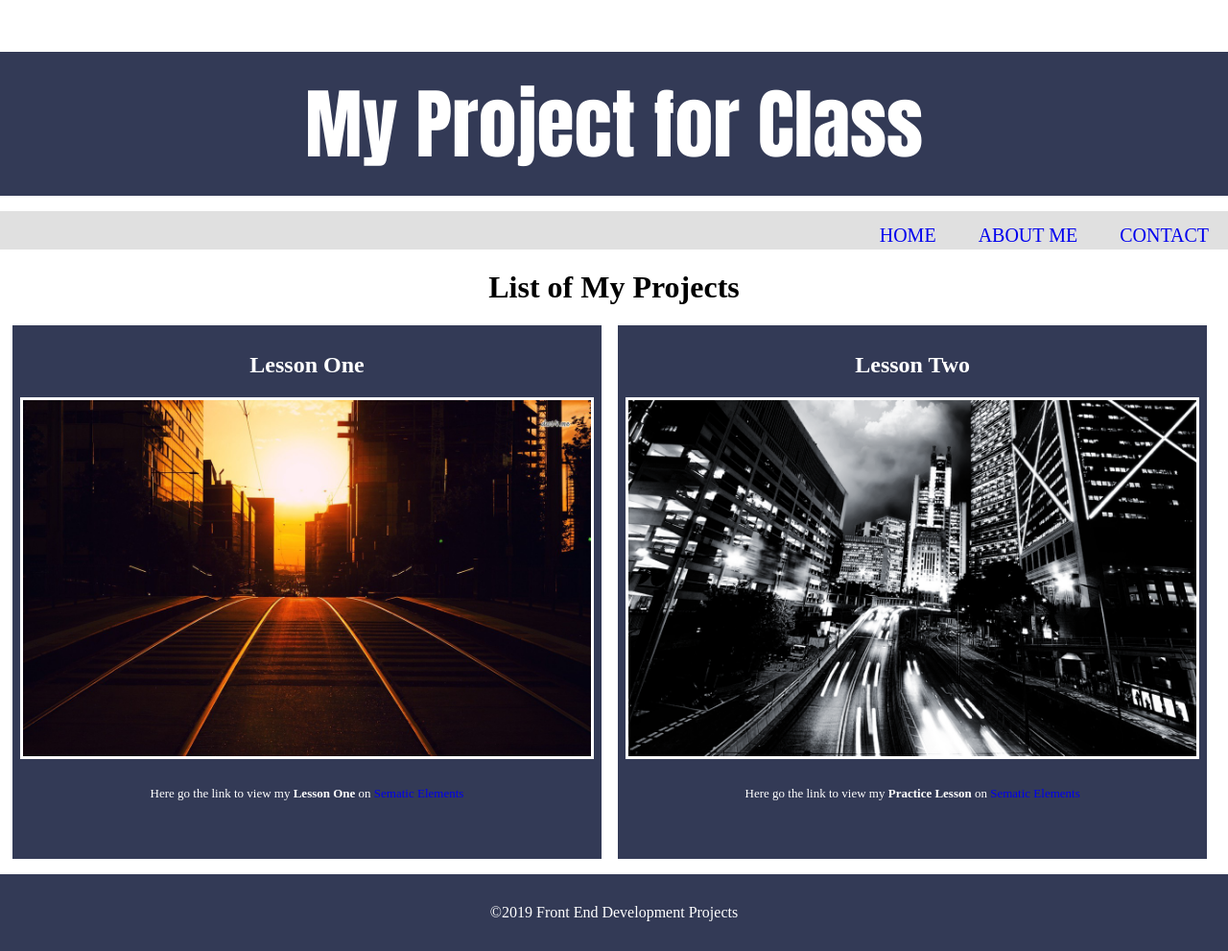
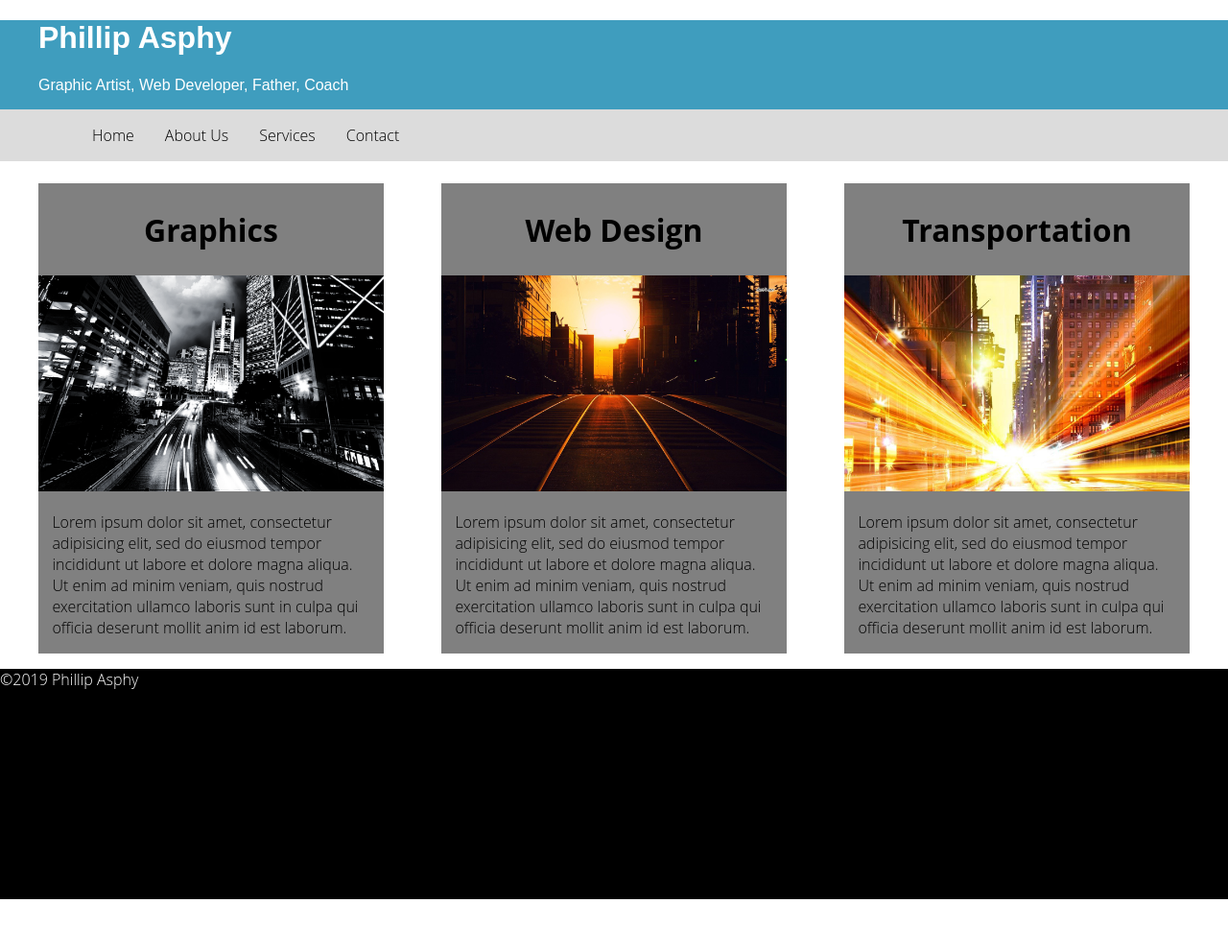
Before and after one commit to boone824/portfolio, a plain HTML site: page index.html in a window 1280 px wide. Shown: the whole page at 96% size. After the commit the page ends 937 px from the top, so only its background shows below. Drawn offline with Linux system fonts and the light colour scheme.

Commit message:
Add Fonts and Flexbox

```diff
--- a/index.html
+++ b/index.html
@@ -1,47 +1,55 @@
-<!doctype html>
+<!DOCTYPE html>
 <html lang="en">
   <head>
     <meta charset="utf-8">
-    <title>My Portfolio </title>
-    <link rel="stylesheet" type="text/css" href="styles/stylesheet.css">
+    <title></title>
+    <link rel="stylesheet" type="text/css" href="styles/style.css">
   </head>
   <body>
     <header>
-        <h1>My Project for Class
-        </h1>
-      </header>
+      <div>
+        <h1>Phillip Asphy</h1>
+        <p>Graphic Artist, Web Developer, Father, Coach</p>
+      </div>
       <nav>
         <ul>
-          <li class="links"><a href="index.html">Home</a></li>
-          <li class="links"><a href="aboutus.html">About Me</a></li>
-          <li class="links"><a href="#">Contact</a></li>
+          <li class="links"><a href="#link">Home</a></li>
+          <li class="links"><a href="#link">About Us</a></li>
+          <li class="links"><a href="#link">Services</a></li>
+          <li class="links"><a href="#link">Contact</a></li>
         </ul>
       </nav>
+    </header>
     <main>
-        <h1>List of My Projects</h1>
-        <section>
-          <h2>Lesson One</h2>
-          <p>
-            <img src="images/47.jpg" alt="Steets of the city">
-            </p>
-          <footer class="secfooter">
-            <p> Here go the link to view my <strong> Lesson One </strong> on <a href="https://github.com/boone824/sematic-elements">Sematic Elements</a>
-            </p>
-          </footer>
-        </section>
-        <section>
-          <h2>Lesson Two</h2>
-          <p>
-            <img src="images/44.png" alt="Steets of the city">
-          <footer class="secfooter">
-            <p> Here go the link to view my <strong> Practice Lesson </strong> on <a href="https://github.com/boone824/practice">Sematic Elements</a>
-            </p>
-          </footer>
-        </section>
+      <div class="flex-container">
+          <article class="flex-item flex-item-1">
+            <h1>Graphics</h1>
+            <img src="images/44.png" alt="Black City" style='height: 100%; width: 100%; object-fit: contain'/>
+            <p>Lorem ipsum dolor sit amet, consectetur adipisicing elit, sed do
+              eiusmod tempor incididunt ut labore et dolore magna aliqua. Ut
+              enim ad minim veniam, quis nostrud exercitation ullamco laboris
+              sunt in culpa qui officia deserunt mollit anim id est laborum.</p>
+          </article>
+          <article class="flex-item flex-item-2">
+            <h1>Web Design</h1>
+            <img src="images/47.jpg" alt="Orange City" style='height: 100%; width: 100%; object-fit: contain'/>
+            <p>Lorem ipsum dolor sit amet, consectetur adipisicing elit, sed do
+              eiusmod tempor incididunt ut labore et dolore magna aliqua. Ut
+              enim ad minim veniam, quis nostrud exercitation ullamco laboris
+              sunt in culpa qui officia deserunt mollit anim id est laborum.</p>
+          </article>
+          <article class="flex-item flex-item-3">
+            <h1>Transportation</h1>
+            <img src="images/49.jpg" alt="Seattle Lights" style='height: 100%; width: 100%; object-fit: contain'/>
+            <p>Lorem ipsum dolor sit amet, consectetur adipisicing elit, sed do
+              eiusmod tempor incididunt ut labore et dolore magna aliqua. Ut
+              enim ad minim veniam, quis nostrud exercitation ullamco laboris
+              sunt in culpa qui officia deserunt mollit anim id est laborum.</p>
+          </article>
+
     </main>
     <footer>
-        <p> ©2019 Front End Development Projects
-        </P>
+      <p>©2019 Phillip Asphy</p>
     </footer>
   </body>
 </html>
--- /dev/null
+++ b/styles/style.css
@@ -0,0 +1,99 @@
+* {
+  box-sizing: border-box;
+}
+header > div,
+header > nav ul,
+.flex-container {
+  margin: 0 auto;
+  max-width: 75rem;
+}
+header {
+  background-color: #3f9DBE;
+  color: white;
+  top: 0;
+  left: 0;
+  height: 9rem;
+  width: 100%;
+  font-family: 'Oswald', sans-serif;
+  font-weight: lighter;
+
+}
+nav {
+  background-color: gainsboro;
+  overflow: auto;
+  font-family: 'Open Sans', sans-serif;
+  font-weight: lighter;
+
+
+}
+nav ul li {
+  float: left;
+  list-style: none;
+  padding: 1rem;
+}
+nav a{
+  color: black;
+  text-decoration: none;
+}
+nav a:hover {
+  color: red;
+}
+body {
+    margin-top: 0px;
+    margin-bottom: 0px;
+    margin-left: 0px;
+    margin-right: 0px;
+    font-family: 'Open Sans', sans-serif;
+    font-weight: 100;
+
+}
+.flex-item-1 {
+  background-color: grey;}
+.flex-item-2 {background-color: grey;}
+.flex-item-3 {background-color: grey;}
+.flex-item-4 {background-color: grey;}
+.flex-item-5 {background-color: grey;}
+
+.flex-item {
+  height: auto;
+  font-size: 1em;
+  justify-content: center;
+  width: 30%;
+}
+.flex-item p {
+  padding-left: 4%;
+  padding-right: 4%;
+}
+.flex-item h1{
+  font-size: 2rem;
+  text-align: center;
+}
+.flex-container {
+margin-top: 2%;
+display: flex;
+flex-direction: row;
+align-items: center;
+justify-content: space-between;
+height: auto;
+}
+.flex-container2 {
+  margin-top: 4%;
+  display: flex;
+  flex-direction: row;
+  justify-content: space-around;
+  width: 80%;
+  align-content: center;
+}
+.flex-item2 {
+  width: 45%;
+  justify-content: center;
+}
+footer {
+  clear: both;
+  height: 15rem;
+  background-color: black;
+  color: white;
+}
+.flex-item > h1 {
+  justify-content: center;
+}
```
Also changed, not shown: images/49.jpg (added). Lines whose indentation alone changed are shown as unchanged.
